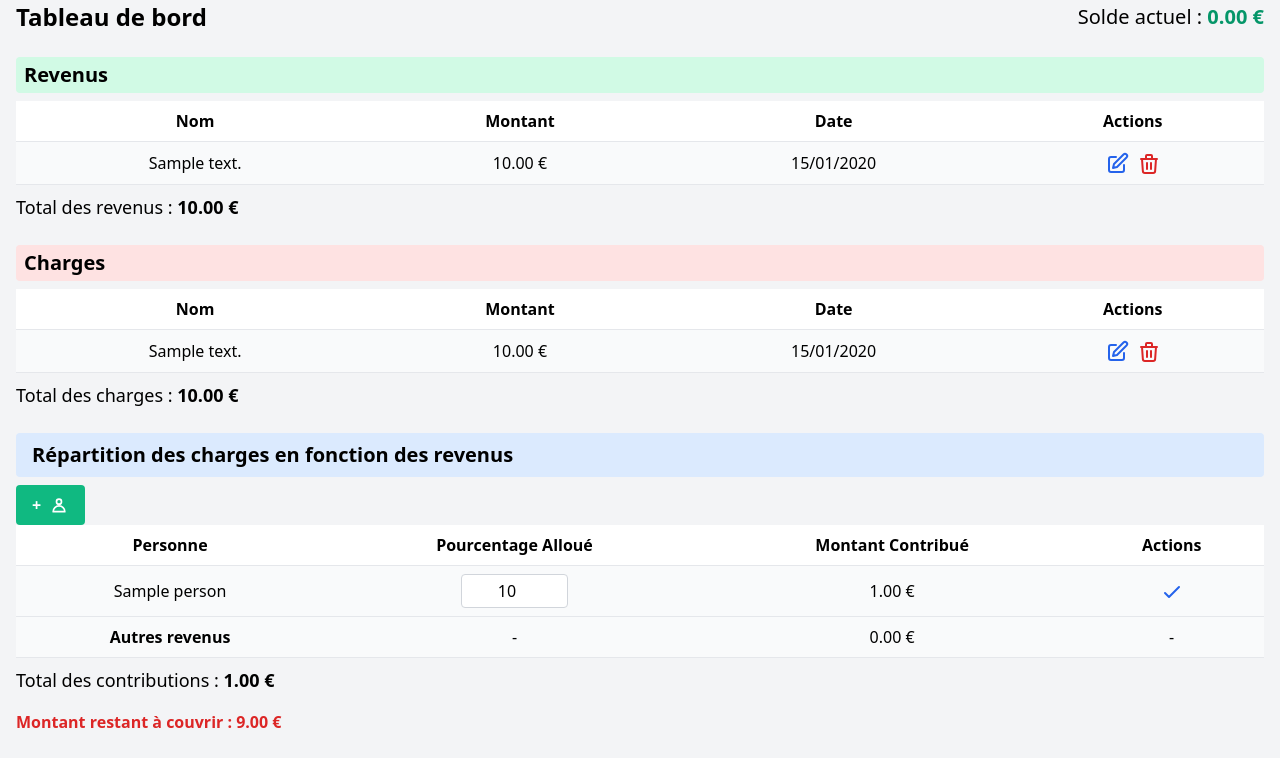
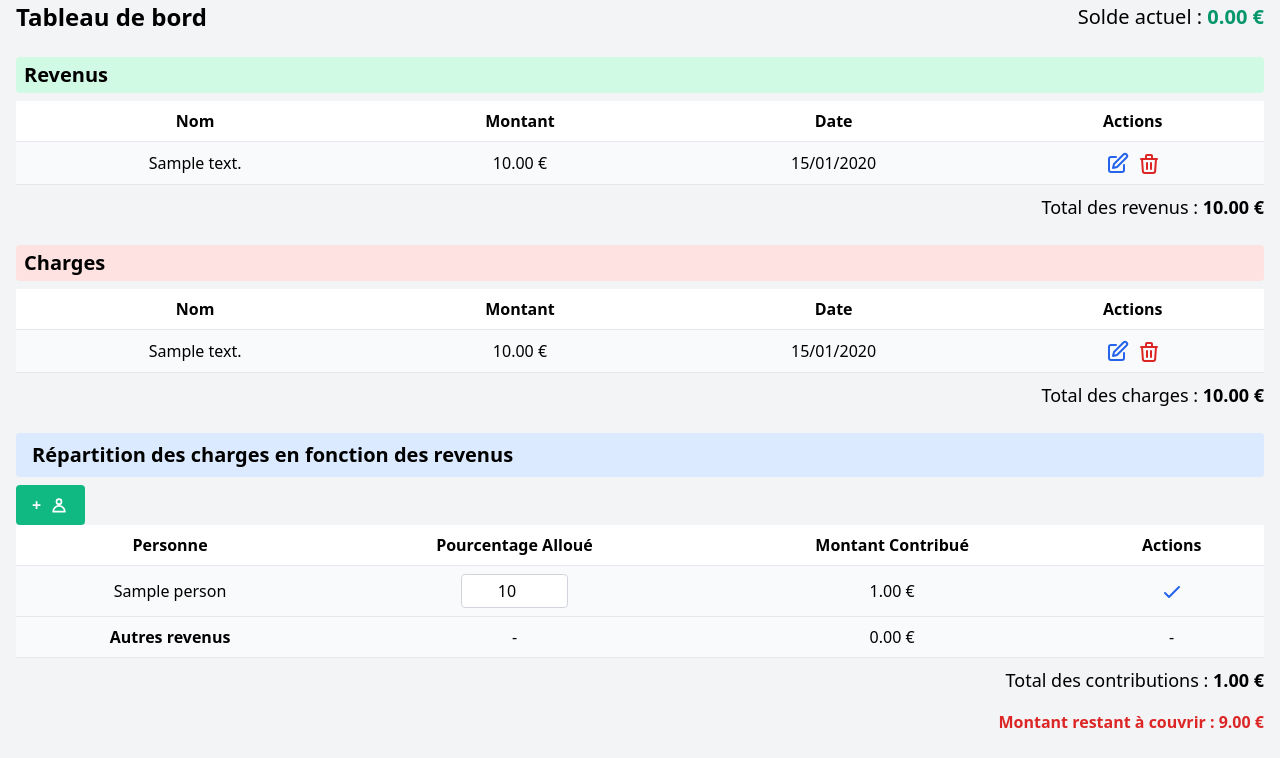
Before and after one commit to BaptisteRabouin/Budgetapp, a Flask app: page / in a window 1280 px wide. Shown: the part 185-943 px from the top of the page. Run offline with Flask 3, Linux system fonts and the light colour scheme; the visitor is signed in with stand-in values (Sample User, id 1); tables that the repository leaves empty hold one stand-in row (values such as "Sample post").

Commit message:
change position

```diff
--- a/app/templates/index.html
+++ b/app/templates/index.html
@@ -69,7 +69,7 @@
         {% endfor %}
     </tbody>
 </table>
-<p class="text-lg mt-2">Total des revenus : <span class="font-semibold">{{ "{:.2f}".format(total_revenues) }} €</span></p>
+<p class="text-lg mt-2 text-right">Total des revenus : <span class="font-semibold">{{ "{:.2f}".format(total_revenues) }} €</span></p>
 
 <!-- Section des charges -->
 <h2 class="text-xl font-semibold mt-6 mb-2 bg-red-100 px-2 py-1 rounded">Charges</h2>
@@ -107,7 +107,7 @@
         {% endfor %}
     </tbody>
 </table>
-<p class="text-lg mt-2">Total des charges : <span class="font-semibold">{{ "{:.2f}".format(total_charges) }} €</span></p>
+<p class="text-lg mt-2 text-right">Total des charges : <span class="font-semibold">{{ "{:.2f}".format(total_charges) }} €</span></p>
 
 <!-- Section des pourcentages et contributions -->
 <h2 class="text-xl font-semibold mt-6 mb-2 bg-blue-100 px-4 py-2 rounded">Répartition des charges en fonction des revenus</h2>
@@ -166,16 +166,16 @@
 </table>
 
 <!-- Total des contributions -->
-<p class="text-lg mt-2">
+<p class="text-lg mt-2 text-right">
     Total des contributions : <span class="font-bold">{{ "{:.2f}".format(total_contributions) }} €</span>
 </p>
 <div class="mt-4">
     {% if remaining_to_cover < 0 %}
-    <p class="text-red-600 font-bold">Montant restant à couvrir : {{ "{:.2f}".format(remaining_to_cover | abs) }} €</p>
+    <p class="text-red-600 font-bold text-right">Montant restant à couvrir : {{ "{:.2f}".format(remaining_to_cover | abs) }} €</p>
     {% elif remaining_to_cover > 0 %}
-    <p class="text-green-600 font-bold">Excédent de contributions : {{ "{:.2f}".format(remaining_to_cover) }} €</p>
+    <p class="text-green-600 font-bold text-right">Excédent de contributions : {{ "{:.2f}".format(remaining_to_cover) }} €</p>
     {% else %}
-    <p class="text-gray-600 font-bold">Les contributions couvrent exactement les charges.</p>
+    <p class="text-gray-600 font-bold text-right">Les contributions couvrent exactement les charges.</p>
     {% endif %}
 </div>
 {% endblock %}
```
